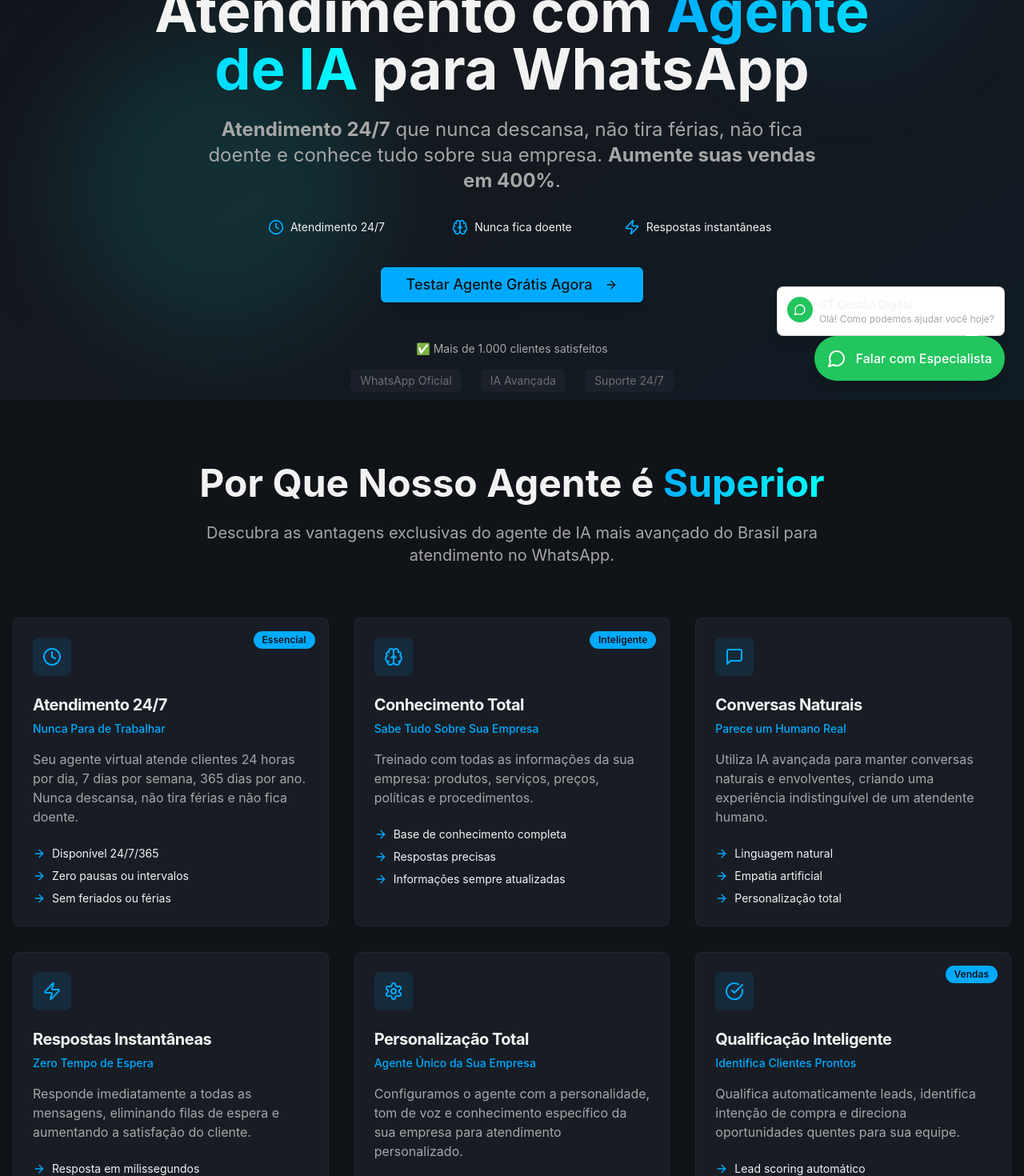
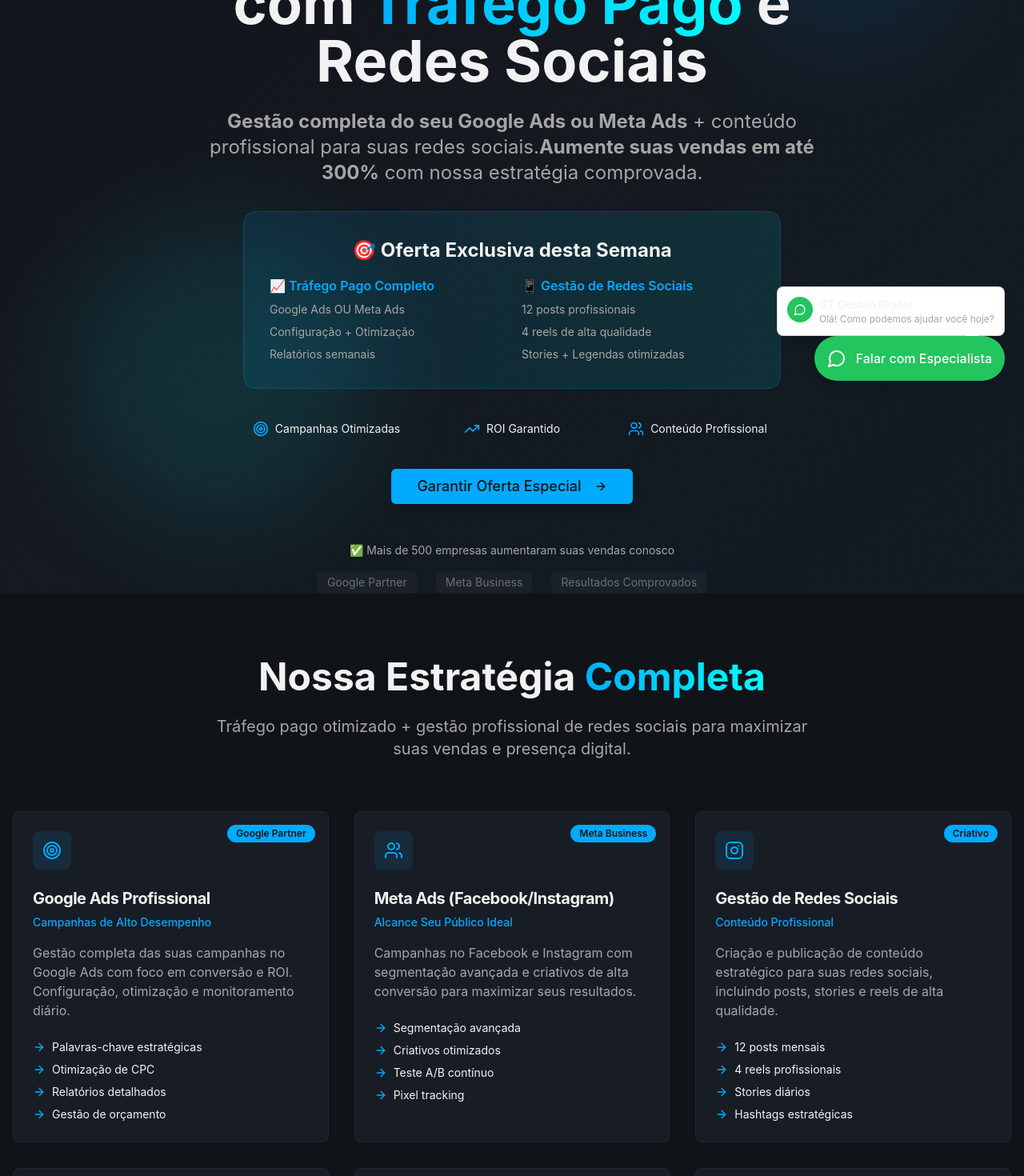
Before and after one commit to gt19889/lp-tp-sm, a React (Vite) app: page / in a window 1280 px wide. Shown: the part 300-1770 px from the top of the page at 80% size. Built offline with nearby package versions, Linux system fonts and the light colour scheme.

Commit message:
Refactor landing page for new focus
Restructure the landing page to focus on paid traffic and social media management. Highlight this week's offer: Paid Traffic (Google or Meta) + Social Media (12 posts, including 4 Reels).

```diff
--- a/src/components/HeroSection.tsx
+++ b/src/components/HeroSection.tsx
@@ -1,5 +1,5 @@
 import { Button } from "@/components/ui/button";
-import { ArrowRight, BarChart3, Target, Zap, MessageSquare, Clock, Brain } from "lucide-react";
+import { ArrowRight, Target, TrendingUp, Users, Calendar, Instagram, Youtube } from "lucide-react";
 
 const HeroSection = () => {
   return (
@@ -17,57 +17,76 @@ const HeroSection = () => {
           </div>
 
           {/* Badge */}
-          <div className="inline-flex items-center gap-2 bg-primary/10 text-primary px-4 py-2 rounded-full text-sm font-medium mb-8">
-            <MessageSquare className="w-4 h-4" />
-            Agente de WhatsApp Mais Inteligente do Brasil
+          <div className="inline-flex items-center gap-2 bg-red-500/10 text-red-500 px-4 py-2 rounded-full text-sm font-medium mb-8 animate-pulse">
+            <Target className="w-4 h-4" />
+            🔥 OFERTA ESPECIAL ESTA SEMANA
           </div>
 
           {/* Main title */}
           <h1 className="text-4xl md:text-6xl lg:text-7xl font-bold text-foreground mb-6 leading-tight">
-            Revolucione Seu Atendimento com
+            Multiplique Suas Vendas com
             <span className="bg-gradient-to-r from-primary to-accent bg-clip-text text-transparent">
-              {" "}Agente de IA{" "}
+              {" "}Tráfego Pago{" "}
             </span>
-            para WhatsApp
+            e Redes Sociais
           </h1>
 
           {/* Subtitle */}
           <p className="text-xl md:text-2xl text-muted-foreground mb-8 max-w-3xl mx-auto leading-relaxed">
-            <strong>Atendimento 24/7</strong> que nunca descansa, não tira férias, não fica doente e
-            conhece tudo sobre sua empresa. <strong>Aumente suas vendas em 400%</strong>.
+            <strong>Gestão completa do seu Google Ads ou Meta Ads</strong> + conteúdo profissional para suas redes sociais.
+            <strong>Aumente suas vendas em até 300%</strong> com nossa estratégia comprovada.
           </p>
+
+          {/* Offer Box */}
+          <div className="bg-gradient-to-r from-primary/10 to-accent/10 border border-primary/20 rounded-2xl p-8 mb-10 max-w-2xl mx-auto">
+            <h3 className="text-2xl font-bold text-foreground mb-4">🎯 Oferta Exclusiva desta Semana</h3>
+            <div className="grid grid-cols-1 md:grid-cols-2 gap-6 text-left">
+              <div className="space-y-2">
+                <h4 className="font-semibold text-primary">📈 Tráfego Pago Completo</h4>
+                <p className="text-sm text-muted-foreground">Google Ads OU Meta Ads</p>
+                <p className="text-sm text-muted-foreground">Configuração + Otimização</p>
+                <p className="text-sm text-muted-foreground">Relatórios semanais</p>
+              </div>
+              <div className="space-y-2">
+                <h4 className="font-semibold text-primary">📱 Gestão de Redes Sociais</h4>
+                <p className="text-sm text-muted-foreground">12 posts profissionais</p>
+                <p className="text-sm text-muted-foreground">4 reels de alta qualidade</p>
+                <p className="text-sm text-muted-foreground">Stories + Legendas otimizadas</p>
+              </div>
+            </div>
+          </div>
 
           {/* Features grid */}
           <div className="grid grid-cols-1 md:grid-cols-3 gap-6 mb-10 max-w-2xl mx-auto">
             <div className="flex items-center justify-center gap-2 text-sm">
-              <Clock className="w-5 h-5 text-primary" />
-              <span>Atendimento 24/7</span>
+              <Target className="w-5 h-5 text-primary" />
+              <span>Campanhas Otimizadas</span>
             </div>
             <div className="flex items-center justify-center gap-2 text-sm">
-              <Brain className="w-5 h-5 text-primary" />
-              <span>Nunca fica doente</span>
+              <TrendingUp className="w-5 h-5 text-primary" />
+              <span>ROI Garantido</span>
             </div>
             <div className="flex items-center justify-center gap-2 text-sm">
-              <Zap className="w-5 h-5 text-primary" />
-              <span>Respostas instantâneas</span>
+              <Users className="w-5 h-5 text-primary" />
+              <span>Conteúdo Profissional</span>
             </div>
           </div>
 
           {/* CTA Button */}
           <div className="flex justify-center">
-            <Button size="lg" className="bg-primary hover:bg-primary-hover text-primary-foreground px-8 py-4 text-lg shadow-lg hover:shadow-xl transition-all duration-300" onClick={() => window.open('https://wa.me/553171547107?text=Ol%C3%A1!%20Gostaria%20de%20saber%20mais%20informa%C3%A7%C3%B5es%20sobre%20o%20agente%20de%20IA.', '_blank')}>
-              Testar Agente Grátis Agora
+            <Button size="lg" className="bg-primary hover:bg-primary-hover text-primary-foreground px-8 py-4 text-lg shadow-lg hover:shadow-xl transition-all duration-300" onClick={() => window.open('https://wa.me/553171547107?text=Ol%C3%A1!%20Gostaria%20de%20saber%20mais%20sobre%20a%20oferta%20de%20tr%C3%A1fego%20pago%20%2B%20redes%20sociais.', '_blank')}>
+              Garantir Oferta Especial
               <ArrowRight className="ml-2 w-5 h-5" />
             </Button>
           </div>
 
           {/* Trust indicators */}
           <div className="mt-12 text-sm text-muted-foreground">
-            <p className="mb-4">✅ Mais de 1.000 clientes satisfeitos</p>
+            <p className="mb-4">✅ Mais de 500 empresas aumentaram suas vendas conosco</p>
             <div className="flex flex-wrap justify-center gap-6 opacity-60">
-              <span className="bg-secondary px-3 py-1 rounded-md">WhatsApp Oficial</span>
-              <span className="bg-secondary px-3 py-1 rounded-md">IA Avançada</span>
-              <span className="bg-secondary px-3 py-1 rounded-md">Suporte 24/7</span>
+              <span className="bg-secondary px-3 py-1 rounded-md">Google Partner</span>
+              <span className="bg-secondary px-3 py-1 rounded-md">Meta Business</span>
+              <span className="bg-secondary px-3 py-1 rounded-md">Resultados Comprovados</span>
             </div>
           </div>
         </div>
--- a/src/components/ServicesSection.tsx
+++ b/src/components/ServicesSection.tsx
@@ -1,56 +1,56 @@
 import { Card, CardContent, CardDescription, CardHeader, CardTitle } from "@/components/ui/card";
 import { Badge } from "@/components/ui/badge";
-import { Clock, Brain, MessageSquare, Settings, Zap, ArrowRight, Users, CheckCircle } from "lucide-react";
+import { Target, TrendingUp, Users, BarChart3, Instagram, Video, ArrowRight, CheckCircle } from "lucide-react";
 
 const ServicesSection = () => {
   const services = [
     {
-      icon: Clock,
-      title: "Atendimento 24/7",
-      subtitle: "Nunca Para de Trabalhar",
-      description: "Seu agente virtual atende clientes 24 horas por dia, 7 dias por semana, 365 dias por ano. Nunca descansa, não tira férias e não fica doente.",
-      features: ["Disponível 24/7/365", "Zero pausas ou intervalos", "Sem feriados ou férias"],
-      badge: "Essencial"
+      icon: Target,
+      title: "Google Ads Profissional",
+      subtitle: "Campanhas de Alto Desempenho",
+      description: "Gestão completa das suas campanhas no Google Ads com foco em conversão e ROI. Configuração, otimização e monitoramento diário.",
+      features: ["Palavras-chave estratégicas", "Otimização de CPC", "Relatórios detalhados", "Gestão de orçamento"],
+      badge: "Google Partner"
     },
     {
-      icon: Brain,
-      title: "Conhecimento Total",
-      subtitle: "Sabe Tudo Sobre Sua Empresa",
-      description: "Treinado com todas as informações da sua empresa: produtos, serviços, preços, políticas e procedimentos.",
-      features: ["Base de conhecimento completa", "Respostas precisas", "Informações sempre atualizadas"],
-      badge: "Inteligente"
+      icon: Users,
+      title: "Meta Ads (Facebook/Instagram)",
+      subtitle: "Alcance Seu Público Ideal",
+      description: "Campanhas no Facebook e Instagram com segmentação avançada e criativos de alta conversão para maximizar seus resultados.",
+      features: ["Segmentação avançada", "Criativos otimizados", "Teste A/B contínuo", "Pixel tracking"],
+      badge: "Meta Business"
     },
     {
-      icon: MessageSquare,
-      title: "Conversas Naturais",
-      subtitle: "Parece um Humano Real",
-      description: "Utiliza IA avançada para manter conversas naturais e envolventes, criando uma experiência indistinguível de um atendente humano.",
-      features: ["Linguagem natural", "Empatia artificial", "Personalização total"],
+      icon: Instagram,
+      title: "Gestão de Redes Sociais",
+      subtitle: "Conteúdo Profissional",
+      description: "Criação e publicação de conteúdo estratégico para suas redes sociais, incluindo posts, stories e reels de alta qualidade.",
+      features: ["12 posts mensais", "4 reels profissionais", "Stories diários", "Hashtags estratégicas"],
+      badge: "Criativo"
+    },
+    {
+      icon: Video,
+      title: "Produção de Reels",
+      subtitle: "Conteúdo Viral",
+      description: "Criação de reels profissionais otimizados para engajamento e alcance, seguindo as tendências mais atuais das redes sociais.",
+      features: ["Roteiros criativos", "Edição profissional", "Tendências atuais", "Call-to-action otimizado"],
       badge: null
     },
     {
-      icon: Zap,
-      title: "Respostas Instantâneas",
-      subtitle: "Zero Tempo de Espera",
-      description: "Responde imediatamente a todas as mensagens, eliminando filas de espera e aumentando a satisfação do cliente.",
-      features: ["Resposta em milissegundos", "Sem tempo de espera", "Atendimento simultâneo ilimitado"],
-      badge: null
-    },
-    {
-      icon: Settings,
-      title: "Personalização Total",
-      subtitle: "Agente Único da Sua Empresa",
-      description: "Configuramos o agente com a personalidade, tom de voz e conhecimento específico da sua empresa para atendimento personalizado.",
-      features: ["Tom de voz personalizado", "Conhecimento específico", "Respostas consistentes"],
+      icon: BarChart3,
+      title: "Relatórios e Analytics",
+      subtitle: "Dados que Importam",
+      description: "Relatórios detalhados com métricas importantes, insights e recomendações para otimizar continuamente suas campanhas.",
+      features: ["Métricas de conversão", "ROI detalhado", "Insights estratégicos", "Recomendações mensais"],
       badge: null
     },
     {
       icon: CheckCircle,
-      title: "Qualificação Inteligente",
-      subtitle: "Identifica Clientes Prontos",
-      description: "Qualifica automaticamente leads, identifica intenção de compra e direciona oportunidades quentes para sua equipe.",
-      features: ["Lead scoring automático", "Identificação de intenção", "Priorização inteligente"],
-      badge: "Vendas"
+      title: "Otimização Contínua",
+      subtitle: "Resultados Crescentes",
+      description: "Monitoramento e otimização constante das campanhas para garantir o melhor desempenho e ROI crescente mês a mês.",
+      features: ["Otimização diária", "Testes A/B", "Ajustes de público", "Melhoria contínua"],
+      badge: "Performance"
     }
   ];
 
@@ -60,13 +60,13 @@ const ServicesSection = () => {
         {/* Header */}
         <div className="text-center mb-16">
           <h2 className="text-3xl md:text-5xl font-bold text-foreground mb-6">
-            Por Que Nosso Agente é
+            Nossa Estratégia
             <span className="bg-gradient-to-r from-primary to-accent bg-clip-text text-transparent">
-              {" "}Superior
+              {" "}Completa
             </span>
           </h2>
           <p className="text-xl text-muted-foreground max-w-3xl mx-auto">
-            Descubra as vantagens exclusivas do agente de IA mais avançado do Brasil para atendimento no WhatsApp.
+            Tráfego pago otimizado + gestão profissional de redes sociais para maximizar suas vendas e presença digital.
           </p>
         </div>
 
@@ -110,13 +110,13 @@ const ServicesSection = () => {
         {/* Bottom CTA */}
         <div className="text-center">
           <p className="text-lg text-muted-foreground mb-6">
-            Pronto para ter o melhor agente de WhatsApp trabalhando para você?
+            Pronto para aumentar suas vendas com tráfego pago + redes sociais?
           </p>
           <button
             className="bg-primary hover:bg-primary-hover text-primary-foreground px-8 py-3 rounded-lg font-medium transition-colors inline-flex items-center gap-2"
-            onClick={() => window.open('https://wa.me/553171547107?text=Ol%C3%A1!%20Gostaria%20de%20saber%20mais%20informa%C3%A7%C3%B5es%20sobre%20o%20agente%20de%20IA.', '_blank')}
+            onClick={() => window.open('https://wa.me/553171547107?text=Ol%C3%A1!%20Gostaria%20de%20saber%20mais%20sobre%20a%20oferta%20de%20tr%C3%A1fego%20pago%20%2B%20redes%20sociais.', '_blank')}
           >
-            Testar Agente Grátis
+            Garantir Oferta Especial
             <ArrowRight className="w-5 h-5" />
           </button>
         </div>
```
